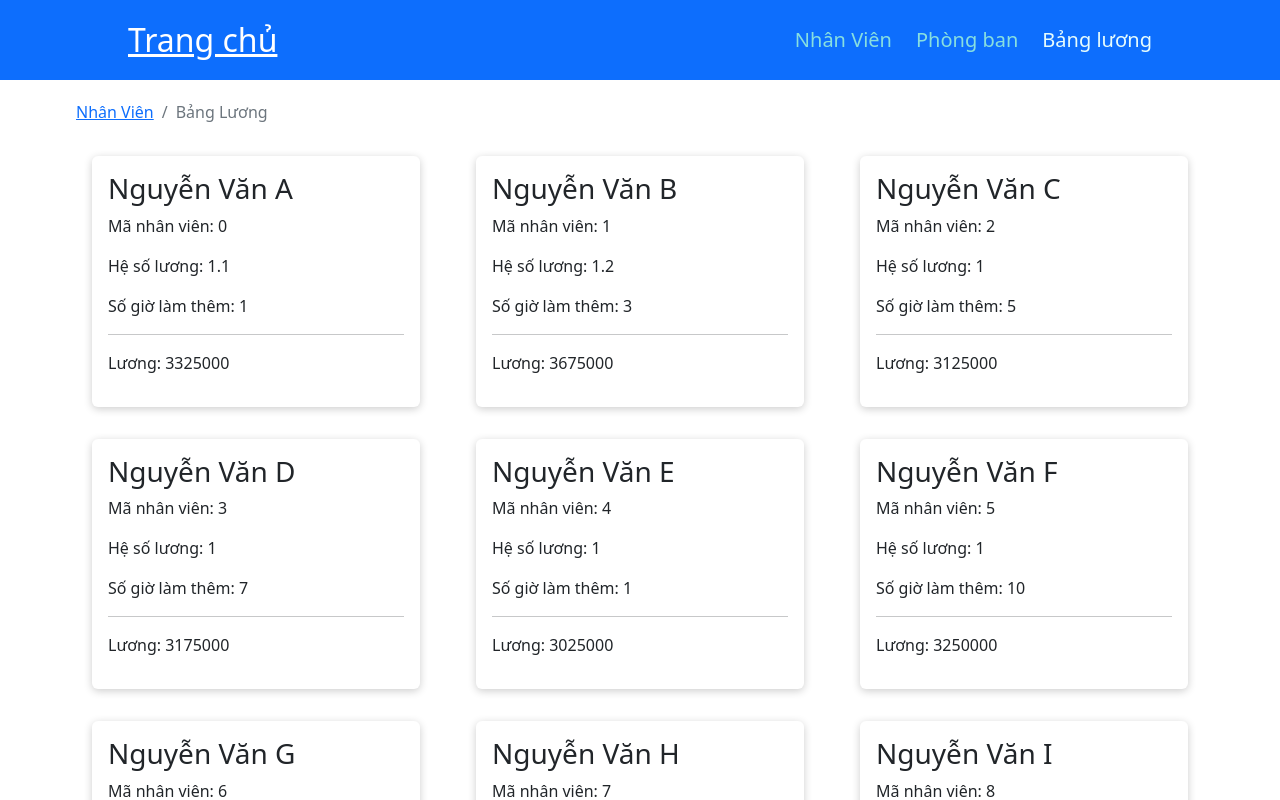
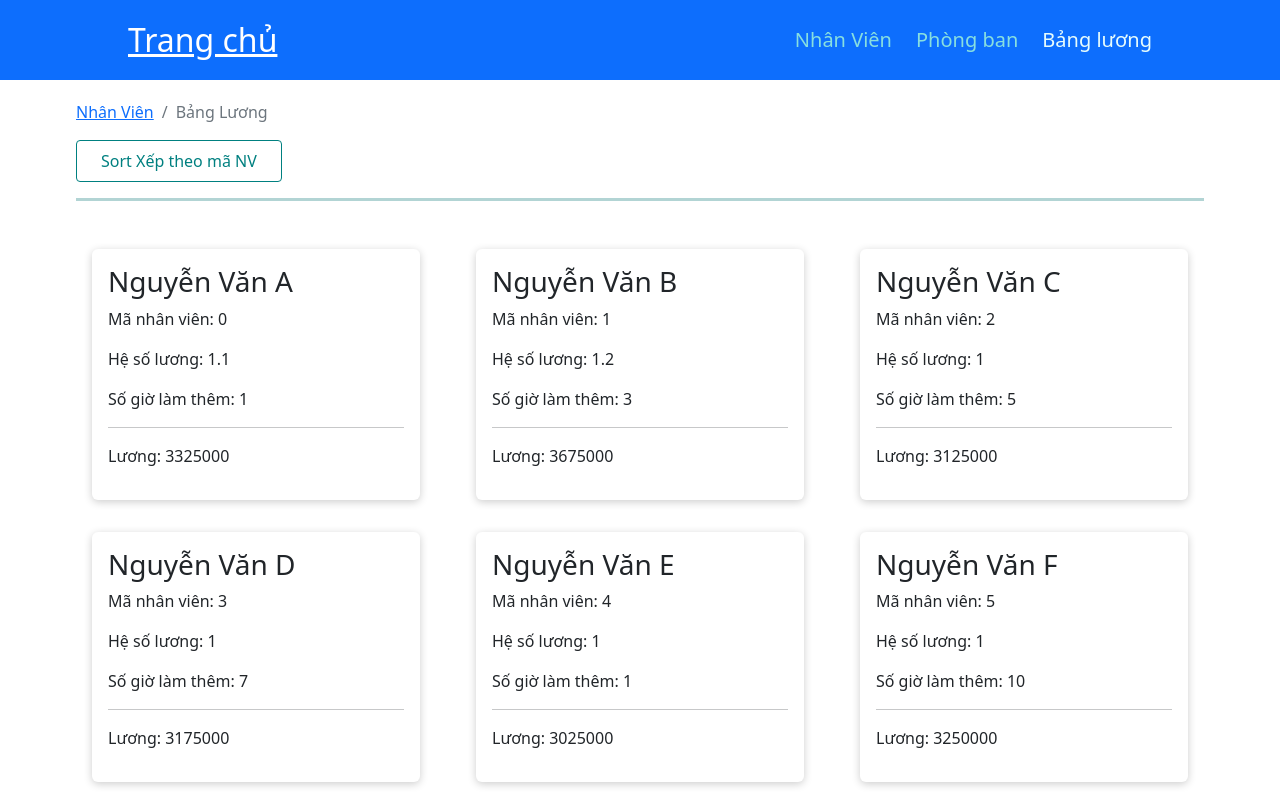
Before and after one commit to ngldung/Funix-React, a React (Create React App) app in the folder asm2/: page /salary in a window 1280 px wide. Shown: the top 800 px of the page. Built offline with nearby package versions, Linux system fonts and the light colour scheme.

Commit message:
add sort by salary & id in salary page

```diff
--- a/asm2/src/components/staff/ListStaff.js
+++ b/asm2/src/components/staff/ListStaff.js
@@ -1,11 +1,10 @@
 import { Fragment } from "react";
-import { STAFFS } from "../../shared/staffs";
 import StaffItem from "./StaffItem";
 
 const ListStaff = (props) => {
-
   return (
     <Fragment>
+
       {props.staffs.map((staff) => (
         <StaffItem
           key={staff.id}
--- a/asm2/src/pages/Department.js
+++ b/asm2/src/pages/Department.js
@@ -1,5 +1,4 @@
 import Dept from "../components/staff/Dept";
-import { Fragment } from "react";
 
 const Department = () => {
   return <Dept />;
--- a/asm2/src/pages/Salary.js
+++ b/asm2/src/pages/Salary.js
@@ -1,14 +1,31 @@
 import { STAFFS } from "../shared/staffs";
 import Breadcrumb from "react-bootstrap/Breadcrumb";
 import Card from "../components/UI/Card";
+import classes from "./Salary.module.css";
+import { useHistory, useLocation } from "react-router-dom";
 
 const Salary = () => {
+  const history = useHistory();
+  const location = useLocation();
+
+  const queryParam = new URLSearchParams(location.search);
+  const isSortingId = queryParam.get("sort") === "id";
+
+  const sortChangeHandler = () => {
+    history.push("/salary?sort=" + (isSortingId ? "salary" : "id"));
+  };
   return (
     <div>
       <Breadcrumb>
         <Breadcrumb.Item href="/">Nhân Viên</Breadcrumb.Item>
         <Breadcrumb.Item active>Bảng Lương</Breadcrumb.Item>
       </Breadcrumb>
+      <div className={classes.sorting}>
+        <button onClick={sortChangeHandler}>
+          Sort {isSortingId ? "Xếp theo Lương" : "Xếp theo mã NV"}
+        </button>
+      </div>
+
       <div className="row">
         {STAFFS.map((staff) => (
           <div key={staff.id} className="col-12 col-md-6 col-lg-4">
--- /dev/null
+++ b/asm2/src/pages/Salary.module.css
@@ -0,0 +1,19 @@
+.sorting {
+    padding-bottom: 1rem;
+    border-bottom: 3px solid #b2d4d4;
+    margin-bottom: 2rem;
+}
+
+.sorting button {
+    font: inherit;
+    color: teal;
+    border: 1px solid teal;
+    background-color: transparent;
+    border-radius: 4px;
+    padding: 0.5rem 1.5rem;
+    cursor: pointer;
+}
+
+.sorting button:hover {
+    background-color: #c2fafa;
+}
```
